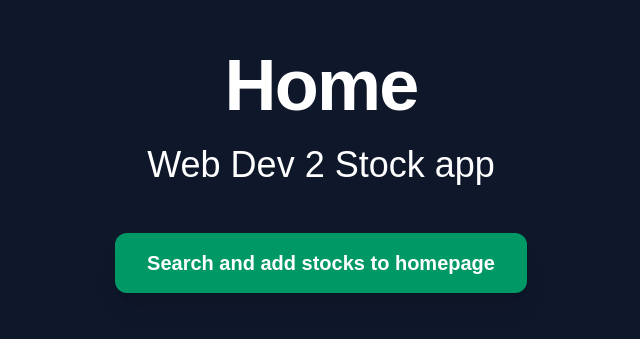
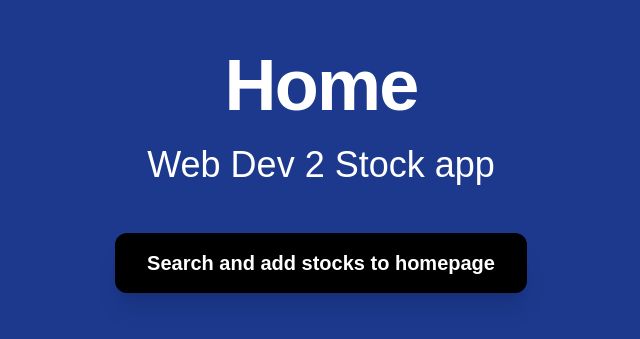
Before and after one commit to zander1650/WebDevStockApp, a Next.js app: page / in a window 1280 px wide. Shown: the part 229-568 px from the top of the page, without its empty margins (319-959 px from the left). Built offline with nearby package versions, Linux system fonts and the light colour scheme.

Commit message:
Prepare for the firebase and add moe style

```diff
--- a/app/StockApp/page.js
+++ b/app/StockApp/page.js
@@ -42,7 +42,7 @@ try {
 
   return (
     //Cool ai background :)
-    <div className="min-h-screen bg-gradient-to-br from-gray-900 via-zinc-900 to-black text-white">
+    <div className="min-h-screen bg-gradient-to-br from-gray-900 to-black text-white">
 
 
   <div style={{ padding: "40px", fontFamily: "Arial, sans-serif", maxWidth: "600px", margin: "auto" }}>
--- a/app/page.js
+++ b/app/page.js
@@ -2,7 +2,7 @@ import Link from "next/link";
 
 export default function a() {
   return (
-    <div className="min-h-screen bg-slate-900">
+    <div className="min-h-screen bg-blue-900">
       <div className="flex flex-col items-center justify-center min-h-screen text-white px-6">
         <h1 className="text-6xl md:text-7xl font-extrabold tracking-tight">
           Home
@@ -15,7 +15,7 @@ export default function a() {
         <div className="mt-12">
           <Link
             href="/StockApp"
-            className="inline-block px-8 py-4 bg-emerald-600 hover:bg-emerald-500 text-white text-xl font-bold rounded-xl shadow-xl transition transform hover:scale-105"
+            className="inline-block px-8 py-4 bg-black hover:bg-black-900 text-white text-xl font-bold rounded-xl shadow-xl transition transform hover:scale-105"
           >
             Search and add stocks to homepage
           </Link>
--- a/package.json
+++ b/package.json
@@ -10,6 +10,7 @@
   },
   "dependencies": {
     "axios": "^1.13.2",
+    "firebase": "^12.6.0",
     "next": "16.0.4",
     "react": "19.2.0",
     "react-dom": "19.2.0"
```
Also changed, not shown: app/_utils/firebase.js (added), 1 other file (tests, documents, lock files or other folders).
